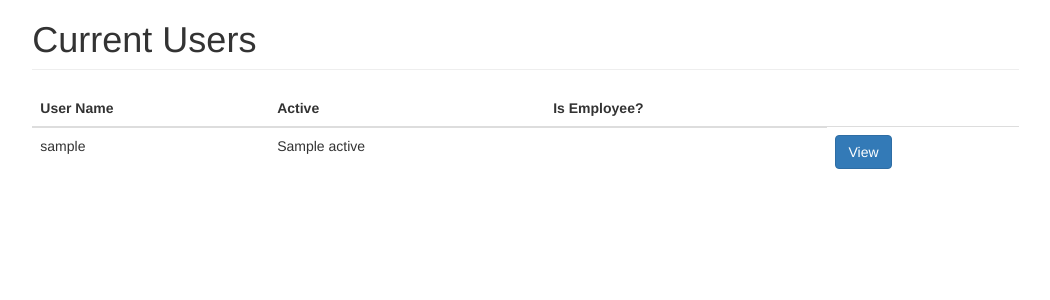
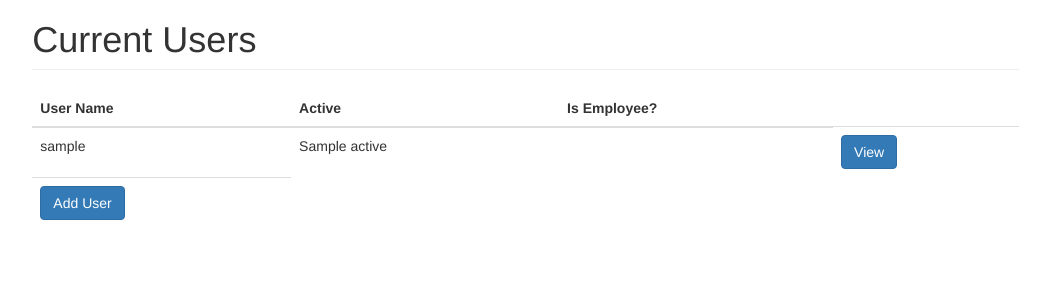
Before and after one commit to WendyKopf/OnlineOrderingSystem, a Python web app: template app/templates/users.html in a window 1280 px wide. Shown: the part 50-350 px from the top of the page, without its empty margins (221-1271 px from the left). Run offline with Jinja, Linux system fonts and the light colour scheme; the template is opened without the code that fills it: most values are stand-ins (such as "Sample title", 1, 10 or a date in 2020).

Commit message:
Added a button for the option to add a user under the manage users tab
Since there was no other way to do this without physically typing the url,
I figured it could be there (We may need to adjust the permissions)

```diff
--- a/app/templates/users.html
+++ b/app/templates/users.html
@@ -26,6 +26,7 @@
     </tr>
 {% endif %}
 {% endfor %}
+<td><a class="btn btn-primary" href="/users/add/">Add User</a></td>
   </tbody>
 </table>
 {% endblock %}
```
